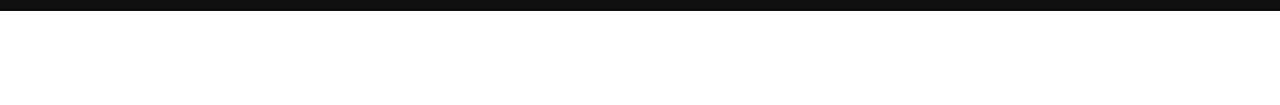
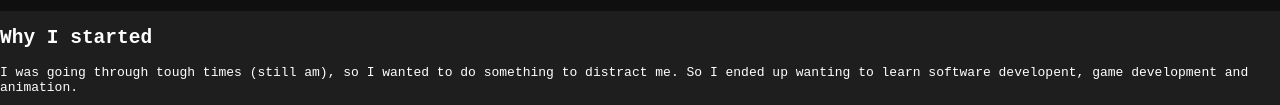
Before and after one commit to itsoutchy-projects/itsoutchy-website, a plain HTML site: page index.html in a window 1280 px wide. Shown: the part 2466-2571 px from the top of the page. Before the commit the page ends 2477 px from the top, so only its background shows below. Drawn offline with Linux system fonts and the light colour scheme.

Commit message:
Add metadata

```diff
--- a/index.html
+++ b/index.html
@@ -1,6 +1,9 @@
 <!DOCTYPE html>
 <html>
     <head>
+        <meta content="itsoutchy's website" property="og:title" />
+        <meta content="Website where you can see what I do and what I'm good at." property="og:description" />
+        <meta content="#7289da" data-react-helmet="true" name="theme-color" />
         <title>itsoutchy</title>
         <link rel="stylesheet" href="styles.css">
     </head>
@@ -13,6 +16,7 @@
                 <a href="#practicing" id="good-at-link">//What I'm practicing</a>
                 <a href="#animations" id="good-at-link">//My animations</a>
                 <a href="#games" id="good-at-link">//My games</a>
+                <a href="#whyStart" id="good-at-link">//Why start?</a>
             </div>
         </header>
         <div id="stickfigure-wrapper">
@@ -84,6 +88,11 @@
                 <iframe src="https://itch.io/embed/1485463?bg_color=454545&amp;fg_color=ffffff&amp;link_color=5b8ffa" width="552" height="167" frameborder="0"><a href="https://itsoutchy2.itch.io/my-fps">My FPS by itsoutchy</a></iframe>
                 <iframe src="https://itch.io/embed/1609289?bg_color=454545&amp;fg_color=ffffff&amp;link_color=5b8ffa" width="552" height="167" frameborder="0"><a href="https://itsoutchy2.itch.io/shoot">Shoot (prototype phase) by itsoutchy</a></iframe>
             </section>
+
+            <section id="whyStart">
+                <h1>Why I started</h1>
+                <p>I was going through tough times (still am), so I wanted to do something to distract me. So I ended up wanting to learn software developent, game development and animation.</p>
+            </section>
         </main>
     </body>
 </html>
```
